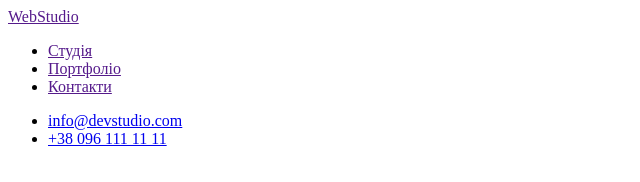
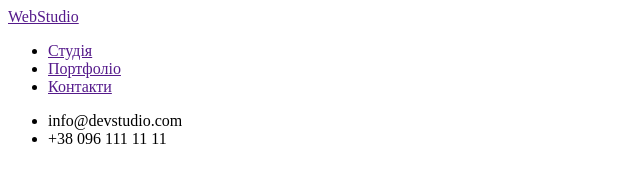
Before and after one commit to innekto/goit-markup-hw-01, a plain HTML site: page index.html in a window 1280 px wide. Shown: the whole page, without its empty margins (0-640 px from the left). Drawn offline with Linux system fonts and the light colour scheme.

Commit message:
update header

```diff
--- a/index.html
+++ b/index.html
@@ -19,8 +19,8 @@
             </ul>
         </nav>
         <ul>
-            <li><a href="mailto:info@devstudio.com">info@devstudio.com</a></li>
-            <li><a href="tel:+38 096 111 11 11">+38 096 111 11 11</a></li>
+            <li>info@devstudio.com</li>
+            <li>+38 096 111 11 11</li>
         </ul>
 
     </header>
```
